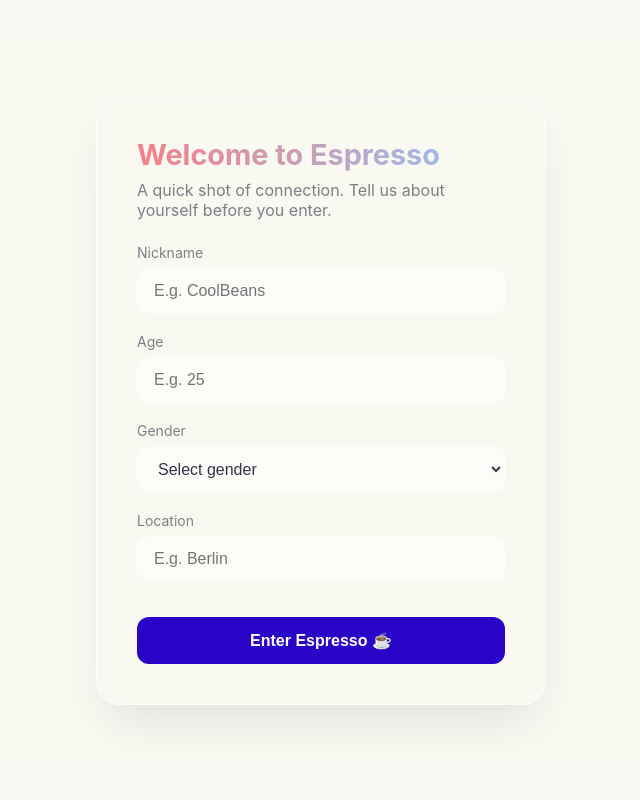
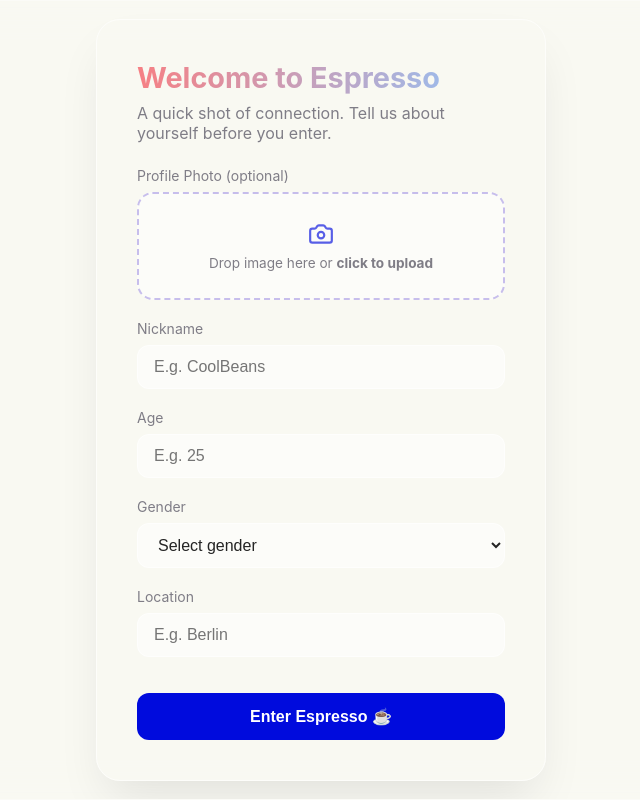
Before and after one commit to benjaminboehlke/chat-app, a React (Vite) app: page / in a window 1280 px wide. Shown: the whole page, without its empty margins (319-959 px from the left). Built offline with nearby package versions, Linux system fonts and the light colour scheme.

Commit message:
added avatar upload and change ci colors

```diff
--- a/src/App.jsx
+++ b/src/App.jsx
@@ -1,6 +1,6 @@
-import { useState, useEffect } from 'react';
+import { useState, useEffect, useRef, useCallback } from 'react';
 import { useChat } from './useChat';
-import { MapPin, Hash, Send, Menu, X, Users } from 'lucide-react';
+import { MapPin, Send, Menu, X, Users, Camera } from 'lucide-react';
 import appIcon from '../app-icon.svg';
 import './index.css';
 
@@ -20,6 +20,28 @@ function App() {
   const [locationQuery, setLocationQuery] = useState('');
   const [suggestions, setSuggestions] = useState([]);
   const [selectedLocation, setSelectedLocation] = useState(null);
+
+  // --- Avatar upload ---
+  const [avatarBase64, setAvatarBase64] = useState(null);
+  const [isDraggingOver, setIsDraggingOver] = useState(false);
+  const avatarInputRef = useRef(null);
+
+  const processAvatarFile = useCallback((file) => {
+    if (!file || !file.type.startsWith('image/')) return;
+    const reader = new FileReader();
+    reader.onload = (e) => setAvatarBase64(e.target.result);
+    reader.readAsDataURL(file);
+  }, []);
+
+  const handleAvatarDrop = useCallback((e) => {
+    e.preventDefault();
+    setIsDraggingOver(false);
+    processAvatarFile(e.dataTransfer.files?.[0]);
+  }, [processAvatarFile]);
+
+  const handleAvatarFileChange = useCallback((e) => {
+    processAvatarFile(e.target.files?.[0]);
+  }, [processAvatarFile]);
 
   const fetchSuggestions = async (query) => {
     if (query.length < 3) {
@@ -71,6 +93,7 @@ function App() {
       location: locationQuery,
       lat: selectedLocation?.lat || null,
       lon: selectedLocation?.lon || null,
+      avatar: avatarBase64 || null,
     };
     localStorage.setItem('espresso-profile', JSON.stringify(profile));
     setUserProfile(profile);
@@ -96,6 +119,32 @@ function App() {
             <h2>Welcome to Espresso</h2>
             <p>A quick shot of connection. Tell us about yourself before you enter.</p>
             <form onSubmit={handleProfileSubmit}>
+
+              {/* ── Avatar upload ── */}
+              <div className="form-group">
+                <label>Profile Photo <span style={{ fontWeight: 400 }}>(optional)</span></label>
+                <div
+                  className={`avatar-upload-zone${isDraggingOver ? ' drag-over' : ''}${avatarBase64 ? ' has-avatar' : ''}`}
+                  onClick={() => avatarInputRef.current?.click()}
+                  onDragOver={(e) => { e.preventDefault(); setIsDraggingOver(true); }}
+                  onDragLeave={() => setIsDraggingOver(false)}
+                  onDrop={handleAvatarDrop}
+                >
+                  {avatarBase64 ? (
+                    <>
+                      <img src={avatarBase64} alt="preview" className="avatar-upload-preview" />
+                      <div className="avatar-upload-hint"><Camera size={13} /> Change photo</div>
+                    </>
+                  ) : (
+                    <div className="avatar-upload-placeholder">
+                      <Camera size={26} />
+                      <span>Drop image here or <strong>click to upload</strong></span>
+                    </div>
+                  )}
+                </div>
+                <input ref={avatarInputRef} type="file" accept="image/*" style={{ display: 'none' }} onChange={handleAvatarFileChange} />
+              </div>
+
               <div className="form-group">
                 <label>Nickname</label>
                 <input name="nickname" required placeholder="E.g. CoolBeans" maxLength={20} />
@@ -203,8 +252,15 @@ function App() {
               ) : (
                 messages.map((msg) => {
                   const isMine = msg.sender === userProfile?.nickname;
+                  const avatarSrc = isMine ? userProfile?.avatar : msg.avatar;
+                  const initials = (isMine ? userProfile?.nickname : msg.sender)?.charAt(0).toUpperCase();
                   return (
                     <div key={msg.id} className={`message-wrapper ${isMine ? 'mine' : 'other'}`}>
+                      <div className="message-row">
+                        <div className="msg-avatar">
+                          {avatarSrc ? <img src={avatarSrc} alt="" /> : <span>{initials}</span>}
+                        </div>
+                        <div className="message-body">
                           <div className="message-meta">
                             <span>{msg.sender}</span>
                             <span>•</span>
@@ -214,6 +270,8 @@ function App() {
                           </div>
                           <div className="message-bubble">
                             {msg.text}
+                          </div>
+                        </div>
                       </div>
                     </div>
                   );
@@ -247,11 +305,16 @@ function App() {
             <div className="users-list">
               {activeUsers?.length > 0 ? activeUsers.map((u, i) => (
                 <div key={i} className="user-item">
+                  <div className="user-item-avatar">
+                    {u.avatar ? <img src={u.avatar} alt="" /> : <span>{u.nickname?.charAt(0).toUpperCase()}</span>}
+                  </div>
+                  <div>
                     <div className="user-info">
                       <span className="user-name">{u.nickname}</span>
                       <span className="user-age-gender">{u.age}, {u.gender}</span>
                     </div>
                     <span className="user-location">{u.location}</span>
+                  </div>
                 </div>
               )) : (
                 <div className="no-users">Just you right now!</div>
--- a/src/index.css
+++ b/src/index.css
@@ -3,14 +3,14 @@
   --bg-gradient: linear-gradient(135deg, #F6F6ED 0%, #F6F6ED 100%);
   --glass-bg: rgba(255, 255, 255, 0.0);
   --glass-border: rgba(255, 255, 255, 0.6);
-  --primary: #2804C6;
+  --primary: #000BDD;
   --primary-hover: #8D73FF;
-  --secondary: #FE6456;
-  --secondary-hover: #FBA494;
-  --text-main: #363346;
+  --secondary: #B63D00;
+  --secondary-hover: #da703b;
+  --text-main: #242424;
   --text-muted: #7f7d86;
-  --msg-mine: linear-gradient(135deg, #2804C6 0%, #8D73FF 100%);
-  --msg-other: linear-gradient(135deg, #FE6456 0%, #FE6456 100%);
+  --msg-mine: linear-gradient(135deg, #000BDD 0%, #8D73FF 100%);
+  --msg-other: linear-gradient(135deg, #B63D00 0%, #da703b 100%);
   font-family: 'Inter', system-ui, Avenir, Helvetica, Arial, sans-serif;
 }
 
@@ -30,6 +30,7 @@ body {
   overflow: hidden;
 }
 
+
 #root {
   width: 100%;
   height: 100vh;
@@ -39,8 +40,8 @@ body {
 .app-icon {
   width: 3rem;
   height: 3rem;
-  box-shadow: 0px 6px 6px 0px rgba(40, 4, 198, 0.2);
-  -webkit-box-shadow: 0px 6px 6px 0px rgba(40, 4, 198, 0.2);
+  box-shadow: 0px 3px 3px 0px rgba(13, 0, 69, 0.1);
+  -webkit-box-shadow: 0px 3px 3px 0px rgba(13, 0, 69, 0.1);
   border-radius: 25%;
 
 }
@@ -100,6 +101,80 @@ body {
   display: flex;
   flex-direction: column;
   margin-bottom: 1.25rem;
+}
+
+/* ── Avatar Upload Zone ── */
+.avatar-upload-zone {
+  display: flex;
+  align-items: center;
+  justify-content: center;
+  border: 2px dashed rgba(40, 4, 198, 0.25);
+  border-radius: 1rem;
+  padding: 1.5rem;
+  cursor: pointer;
+  transition: all 0.2s ease;
+  background: rgba(255, 255, 255, 0.5);
+  min-height: 108px;
+  position: relative;
+  overflow: hidden;
+}
+
+.avatar-upload-zone:hover,
+.avatar-upload-zone.drag-over {
+  border-color: var(--primary);
+  background: rgba(40, 4, 198, 0.04);
+  box-shadow: 0 0 0 3px rgba(40, 4, 198, 0.1);
+}
+
+.avatar-upload-zone.has-avatar {
+  border-style: solid;
+  padding: 0;
+}
+
+.avatar-upload-placeholder {
+  display: flex;
+  flex-direction: column;
+  align-items: center;
+  gap: 0.5rem;
+  color: var(--text-muted);
+  font-size: 0.85rem;
+  text-align: center;
+  pointer-events: none;
+}
+
+.avatar-upload-placeholder svg {
+  color: var(--primary);
+  opacity: 0.65;
+}
+
+.avatar-upload-preview {
+  width: 100%;
+  height: 108px;
+  object-fit: cover;
+  border-radius: calc(1rem - 2px);
+  display: block;
+}
+
+.avatar-upload-hint {
+  position: absolute;
+  inset-x: 0;
+  bottom: 0;
+  background: rgba(0, 0, 0, 0.48);
+  color: #fff;
+  font-size: 0.72rem;
+  display: flex;
+  align-items: center;
+  justify-content: center;
+  gap: 0.3rem;
+  padding: 0.35rem;
+  opacity: 0;
+  transition: opacity 0.2s ease;
+  border-bottom-left-radius: calc(1rem - 2px);
+  border-bottom-right-radius: calc(1rem - 2px);
+}
+
+.avatar-upload-zone:hover .avatar-upload-hint {
+  opacity: 1;
 }
 
 .form-group label {
@@ -254,6 +329,52 @@ body {
 .message-wrapper.other {
   align-self: flex-start;
   align-items: flex-start;
+}
+
+/* ── Message row: avatar + body ── */
+.message-row {
+  display: flex;
+  align-items: flex-end;
+  gap: 0.5rem;
+}
+
+.message-wrapper.mine .message-row {
+  flex-direction: row-reverse;
+}
+
+.msg-avatar {
+  width: 30px;
+  height: 30px;
+  border-radius: 50%;
+  flex-shrink: 0;
+  overflow: hidden;
+  background: var(--secondary);
+  display: flex;
+  align-items: center;
+  justify-content: center;
+  font-size: 0.7rem;
+  font-weight: 700;
+  color: #fff;
+  box-shadow: 0 1px 4px rgba(0, 0, 0, 0.15);
+}
+
+.message-wrapper.mine .msg-avatar {
+  background: var(--primary);
+}
+
+.msg-avatar img {
+  width: 100%;
+  height: 100%;
+  object-fit: cover;
+}
+
+.message-body {
+  display: flex;
+  flex-direction: column;
+}
+
+.message-wrapper.mine .message-body {
+  align-items: flex-end;
 }
 
 .message-meta {
@@ -439,11 +560,36 @@ body {
 
 .user-item {
   display: flex;
-  flex-direction: column;
+  flex-direction: row;
+  align-items: center;
+  gap: 0.65rem;
   padding: 0.75rem;
   background: var(--bg-gradient);
   border-radius: 0.5rem;
   border: 1px solid var(--glass-border);
+}
+
+/* ── Avatar circle in user list ── */
+.user-item-avatar {
+  width: 36px;
+  height: 36px;
+  border-radius: 50%;
+  flex-shrink: 0;
+  overflow: hidden;
+  background: var(--primary);
+  display: flex;
+  align-items: center;
+  justify-content: center;
+  font-size: 0.8rem;
+  font-weight: 700;
+  color: #fff;
+  box-shadow: 0 1px 4px rgba(0, 0, 0, 0.12);
+}
+
+.user-item-avatar img {
+  width: 100%;
+  height: 100%;
+  object-fit: cover;
 }
 
 .user-info {
--- a/src/useChat.js
+++ b/src/useChat.js
@@ -119,7 +119,8 @@ export function useChat(room, userProfile) {
         timestamp: new Date().toISOString(),
         gender: userProfile.gender,
         age: userProfile.age,
-        location: userProfile.location
+        location: userProfile.location,
+        avatar: userProfile.avatar || null,
       });
       client.publish(topic, payload, { qos: 0 });
     }
```
Also changed, not shown: app-icon.svg. Lines whose indentation alone changed are shown as unchanged.
